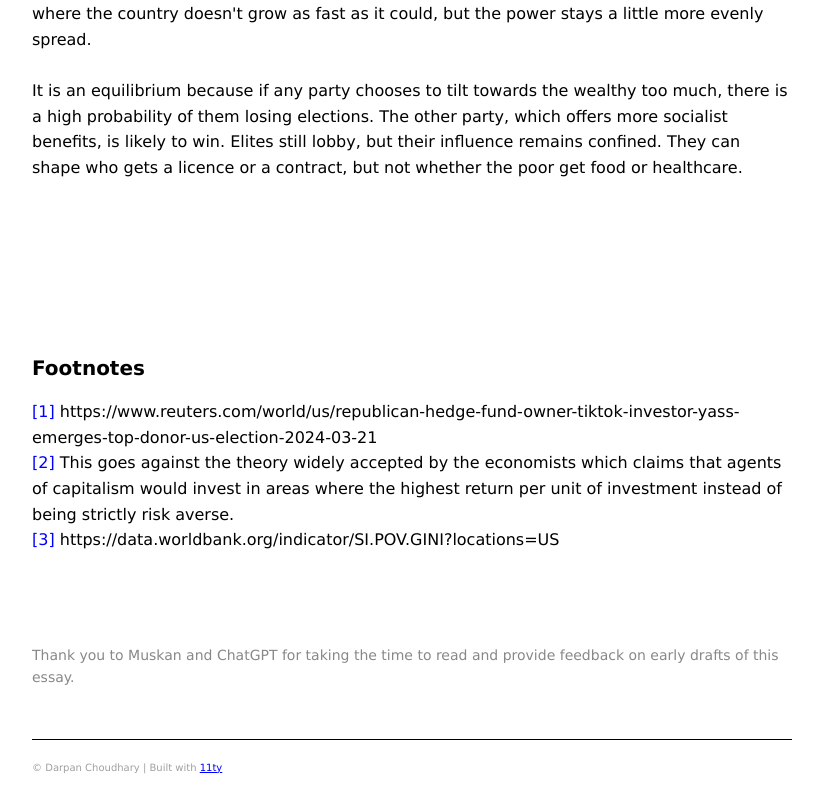
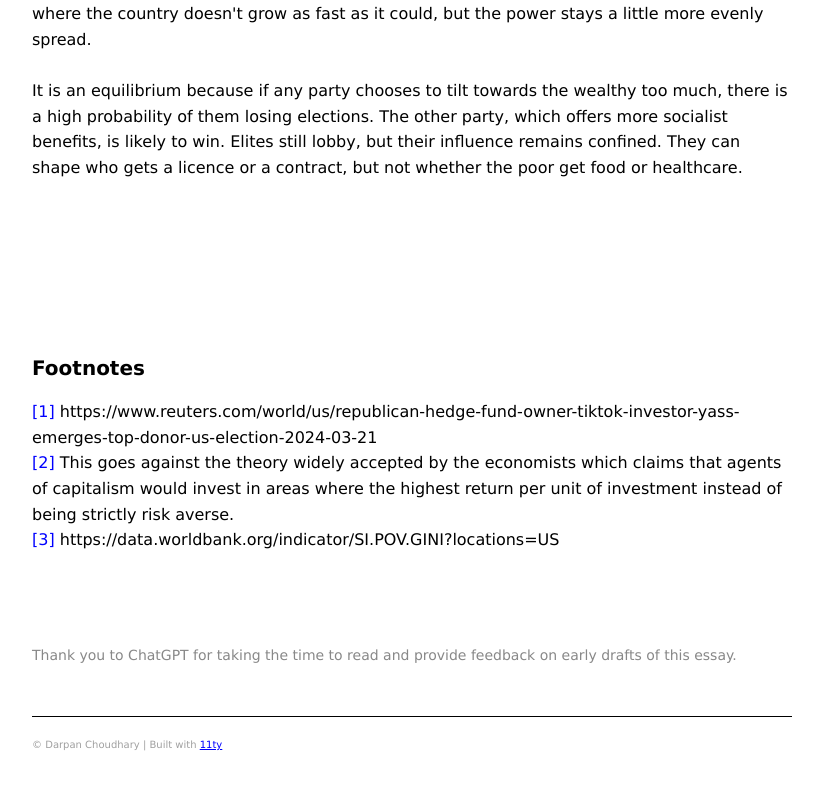
Before and after one commit to FusRoDah09/my-website, an Eleventy site: page src/writings/2025-10-09-elite-capture.md in a window 1280 px wide. Shown: the part 1369-2165 px from the top of the page, without its empty margins (228-1046 px from the left). After the commit the page ends 2142 px from the top, so only its background shows below. Built offline with nearby package versions, Linux system fonts and the light colour scheme; Eleventy itself is replaced by a stand-in of ours; files that its build step writes are made by us from their sources.

Commit message:
Remove personal name from blog acknowledgment

```diff
--- a/src/writings/2025-10-09-elite-capture.md
+++ b/src/writings/2025-10-09-elite-capture.md
@@ -43,5 +43,5 @@ It is an equilibrium because if any party chooses to tilt towards the wealthy to
 <br><br>
 
 <div class="thanks">
-Thank you to Muskan and ChatGPT for taking the time to read and provide feedback on early drafts of this essay.
+Thank you to ChatGPT for taking the time to read and provide feedback on early drafts of this essay.
 </div>
```
